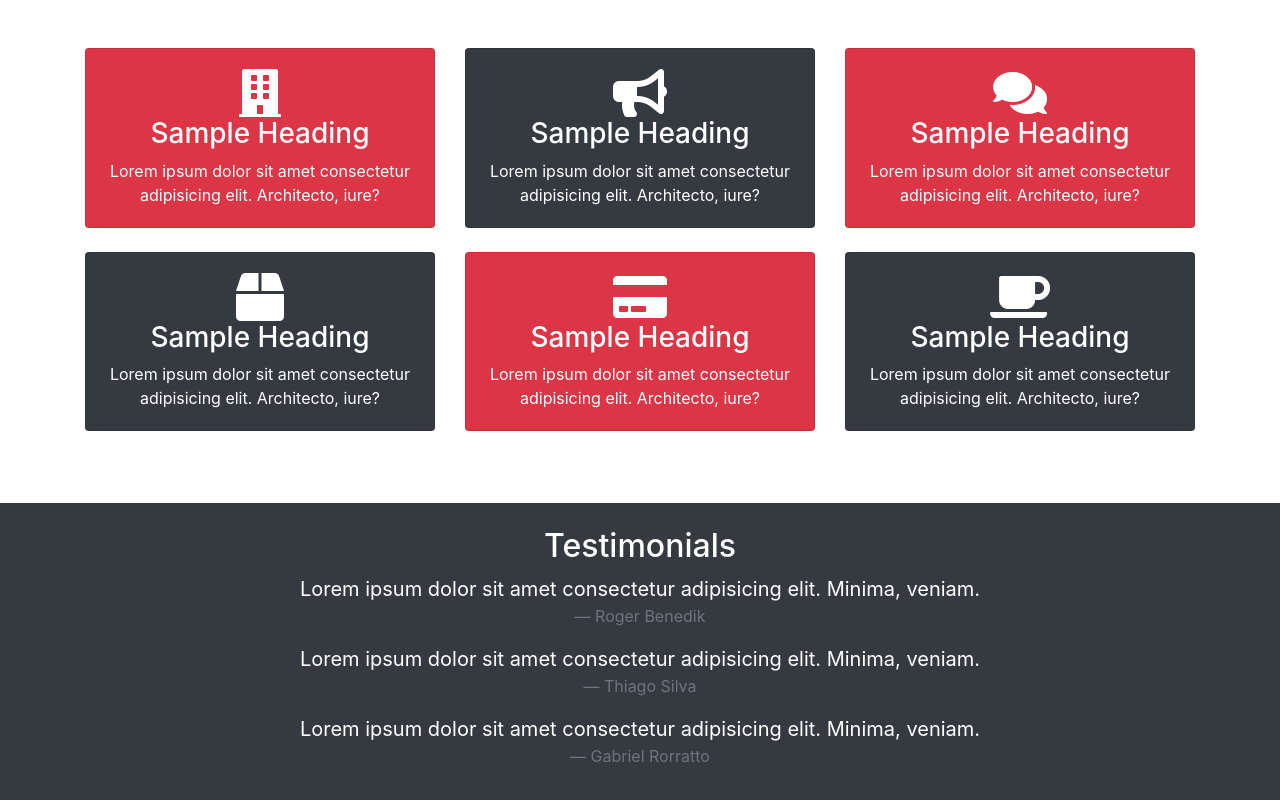
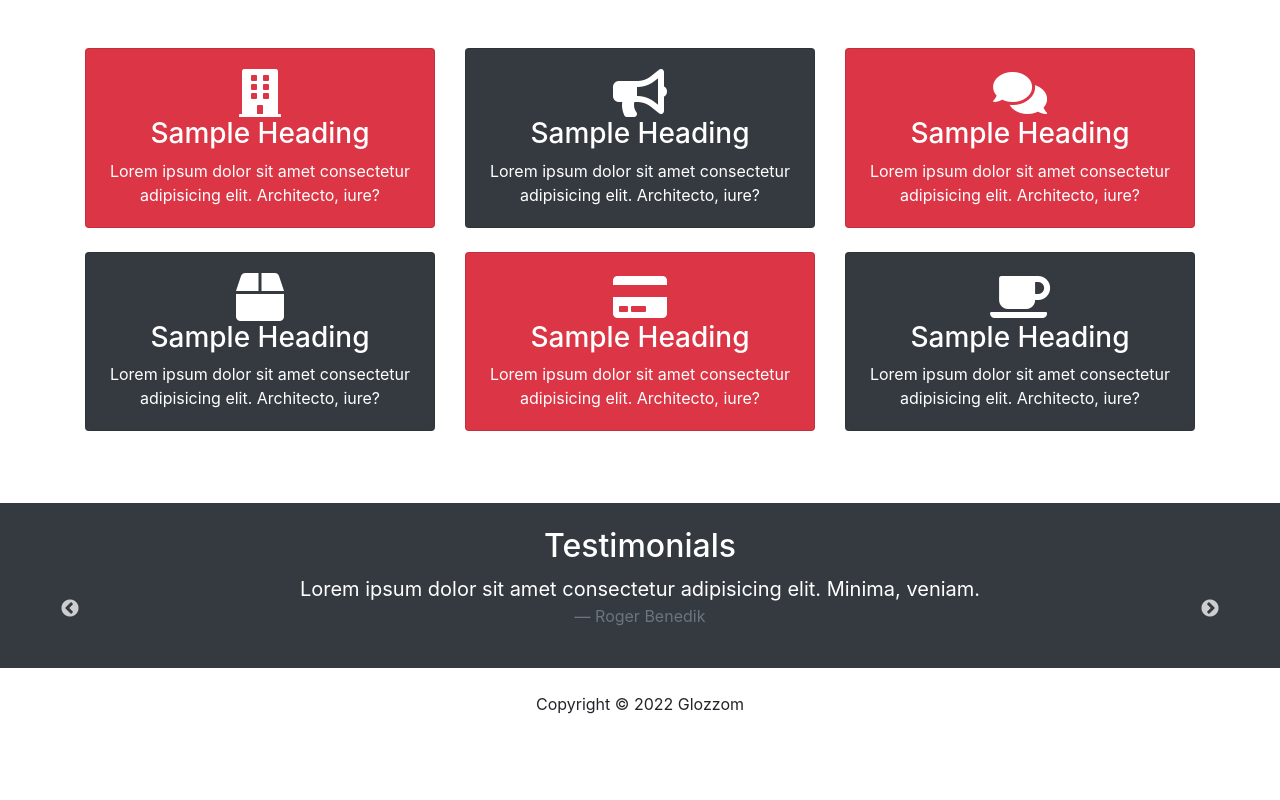
Before and after one commit to rogerbenedik/glozzom, a plain HTML site: page about.html in a window 1280 px wide. Shown: the part 778-1578 px from the top of the page. After the commit the page ends 1556 px from the top, so only its background shows below. Drawn offline with nearby package versions, Linux system fonts and the light colour scheme.

Commit message:
feat: added footer, init testimonial slider

```diff
--- a/about.html
+++ b/about.html
@@ -183,6 +183,15 @@
             </div>
         </div>
     </section>
+    <fotter id="main-footer" class="text-center p-4">
+        <div class="container">
+            <div class="row">
+                <div class="col">
+                    <p>Copyright &copy; <span id="year"></span> Glozzom</p>
+                </div>
+            </div>
+        </div>
+    </fotter>
 
 
 
@@ -197,7 +206,12 @@
     <script src="https://cdnjs.cloudflare.com/ajax/libs/slick-carousel/1.8.1/slick.js"
         integrity="sha512-WNZwVebQjhSxEzwbettGuQgWxbpYdoLf7mH+25A7sfQbbxKeS5SQ9QBf97zOY4nOlwtksgDA/czSTmfj4DUEiQ=="
         crossorigin="anonymous" referrerpolicy="no-referrer"></script>
-    <script> $('#year').text(new Date().getFullYear());  </script>
+    <script> $('#year').text(new Date().getFullYear());
+    $('.slider').slick({
+        inifite: true,
+        slideToShow:1,
+        slideToScroll:1,
+    }) </script>
 
     </script>
 
```
